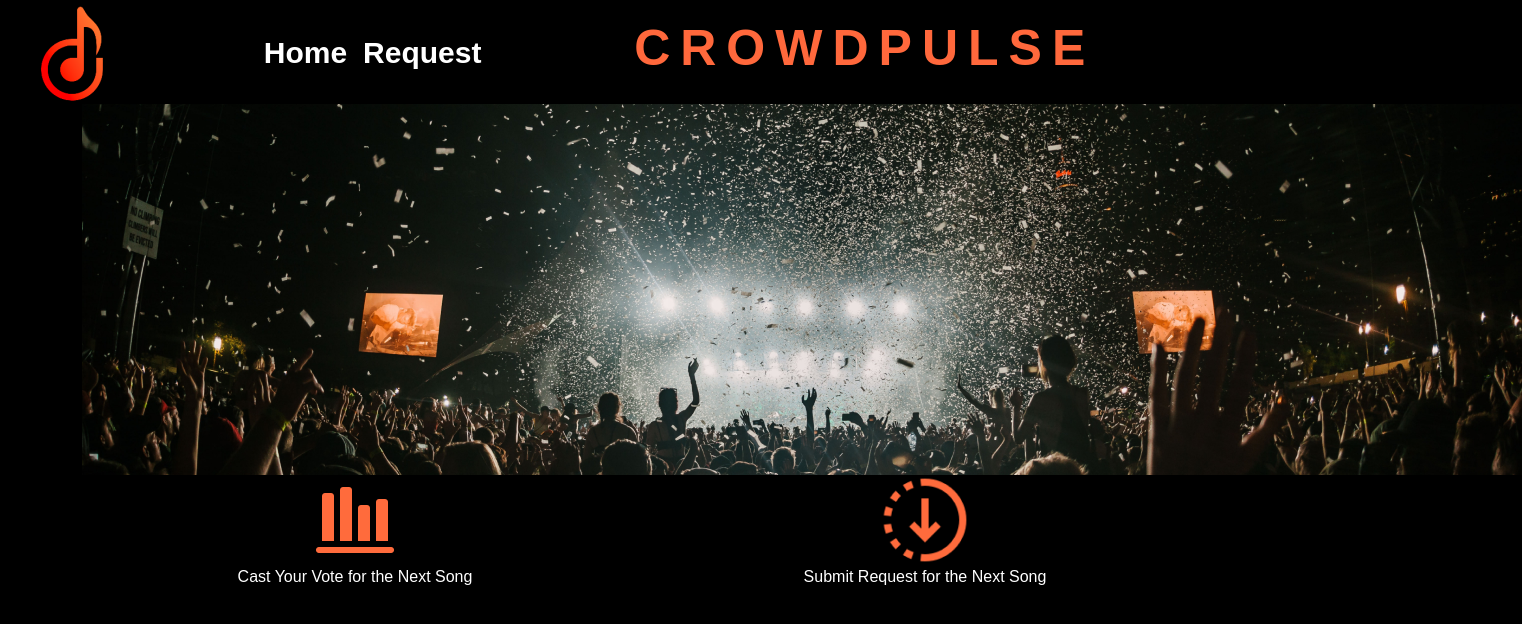
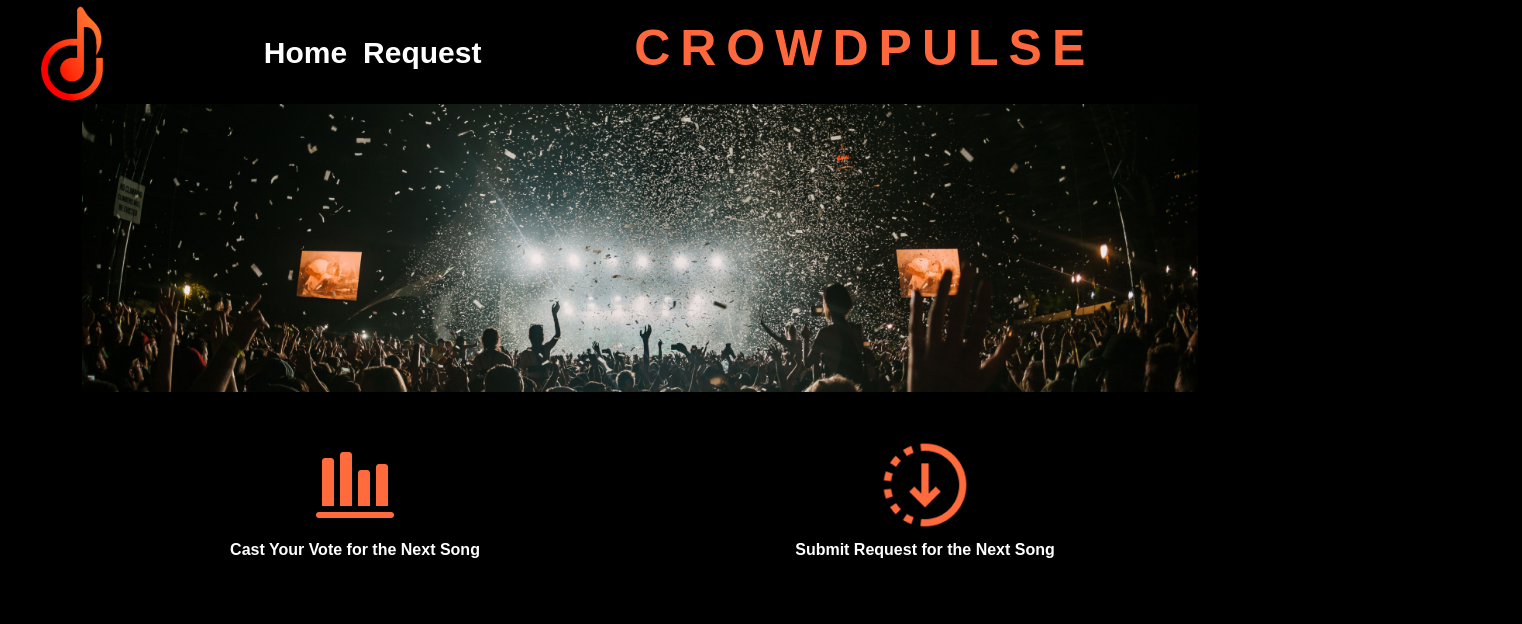
Before and after one commit to joshmoody24/CrowdPulse, a React (Vite) app in the folder frontend/: page / in a window 1280 px wide. Shown: the top 624 px of the page, 1522 px wide, since content can reach past the window. Built offline with nearby package versions, Linux system fonts and the light colour scheme; no server answers.

Commit message:
home link, removed bug in song request page

```diff
--- a/frontend/src/pages/Home.jsx
+++ b/frontend/src/pages/Home.jsx
@@ -10,18 +10,18 @@ export default function Home(){
         <>
         <div className="container">
             <div className="row">
-                <div className="col">
-                    <img src={Crowd} alt="crowd_moshing" />
+                <div className="col text-center">
+                    <img src={Crowd} className="img-fluid" alt="crowd_moshing" />
                 </div>
             </div>
-            <div className="row">
+            <div className="row mt-5">
                 <div className="col text-center">
                     <img src={Vote} alt="vote_icon" />
-                    <p>Cast Your Vote for the Next Song</p>
+                    <p className="mt-2"><b>Cast Your Vote for the Next Song</b></p>
                 </div>
                 <div className="col text-center">
-                    <img src={Submit} alt="submit_icon" />
-                    <p>Submit Request for the Next Song</p>
+                    <Link to="/request-song"><img src={Submit} alt="submit_icon" /></Link>
+                    <p className="mt-2"><b>Submit Request for the Next Song</b></p>
                 </div>
             </div>
         </div>
--- a/frontend/src/pages/SongRequest.jsx
+++ b/frontend/src/pages/SongRequest.jsx
@@ -49,7 +49,7 @@ export default function SongRequest(){
 
     return (
         <div style={{position:"relative"}}>
-        <h1>Song Request Page</h1>
+        <h1></h1>
         <div style={{display:'flex', flexDirection:'row', alignItems: 'center', justifyContent: 'center'}}>
 
             {selectedSong && (
@@ -64,7 +64,7 @@ export default function SongRequest(){
             )}
 
             <button onClick={() => requestSong(songId)}><b>Request Song</b></button>
-            button:style = {{backgroundColor: "#ff683c", height: "2em", width: "8em", fontSize: "20px", borderRadius: "0.5em"}}
+
         </div>
 
         {searchResults.length > 0 && !selectedSong && (
```
